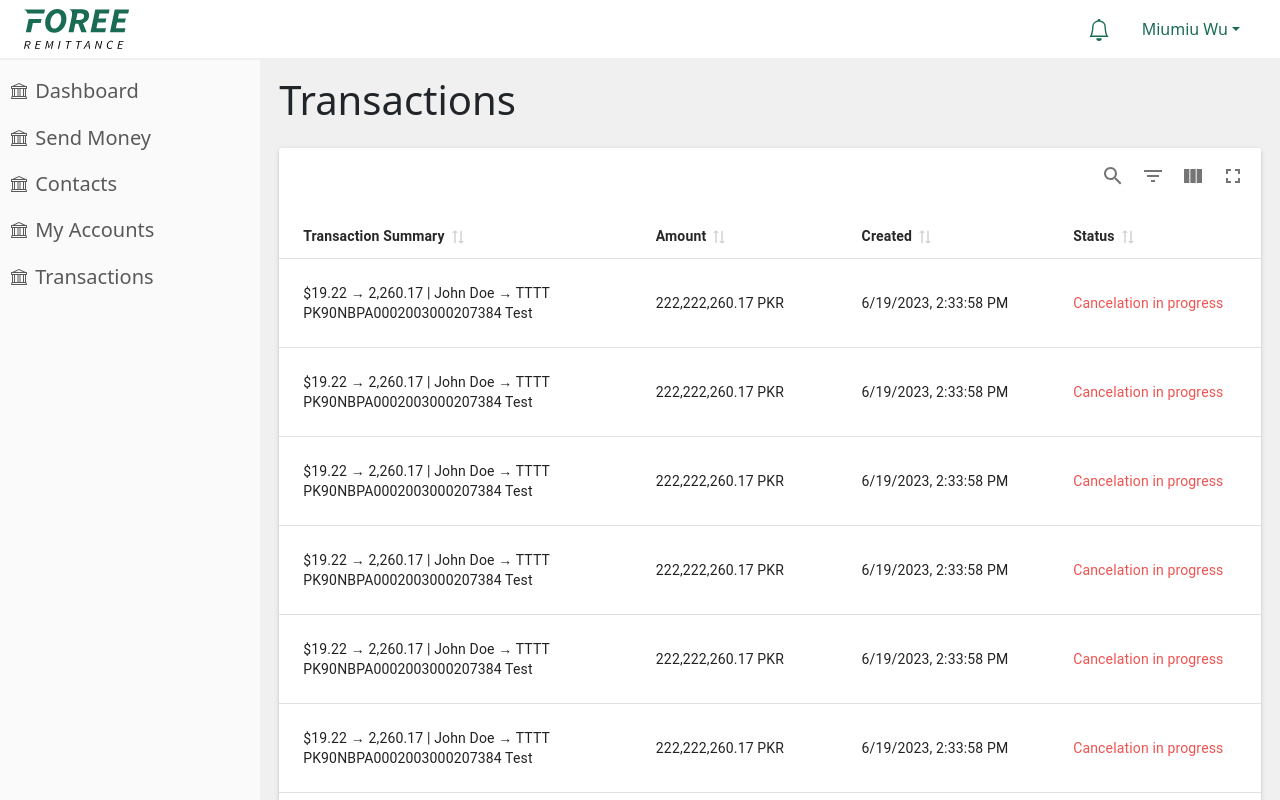
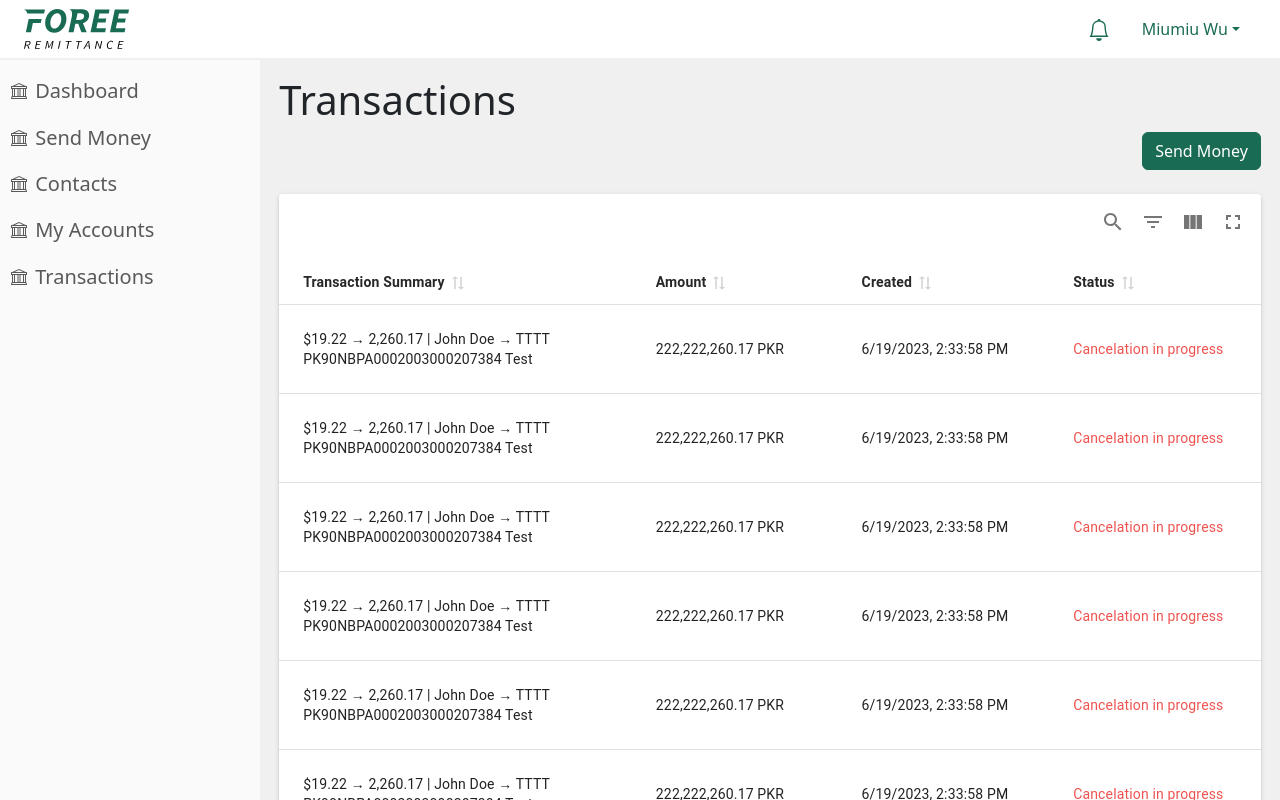
Before and after one commit to xuerongNanopay/payment_node, a React (Create React App) app in the folder frontend/: page /mainMenu/transaction in a window 1280 px wide. Shown: the top 800 px of the page. Built offline with nearby package versions, Linux system fonts and the light colour scheme.

Commit message:
add send money button

```diff
--- a/frontend/src/component/menus/transaction-menu/TransactionMenu.js
+++ b/frontend/src/component/menus/transaction-menu/TransactionMenu.js
@@ -1,8 +1,9 @@
 import { useState, useMemo, useEffect } from 'react'
 import { useNavigate } from 'react-router-dom';
 import { MaterialReactTable } from 'material-react-table';
-import { Box, Button, ListItemIcon, MenuItem, Typography } from '@mui/material';
-
+import { Box } from '@mui/material';
+import { Button } from 'react-bootstrap';
+import { useSendMoneyModal } from 'component/modals/SendMoneyModal';
 
 import css from './TransactionMenu.module.css'
 
@@ -17,6 +18,7 @@ const ExampleData = Array(50).fill(null).map(_ => (
 ));
 
 const TransactionMenu = _ => {
+  const [sendMoneyModalShow, Modal] = useSendMoneyModal();
   const navigate = useNavigate();
   const columns = useMemo(
     () => [
@@ -90,6 +92,17 @@ const TransactionMenu = _ => {
     <>
       <div className={`${css.transactionMenuContainer}`}>
         <h1>Transactions</h1>
+        <div
+          style={{
+            display: 'flex',
+            justifyContent: 'end'
+          }}
+        >
+          <Button
+            onClick={sendMoneyModalShow}
+          >Send Money</Button>
+          {Modal}
+        </div>
         <div className='mt-4'>
           <MaterialReactTable
             columns={columns}
```
